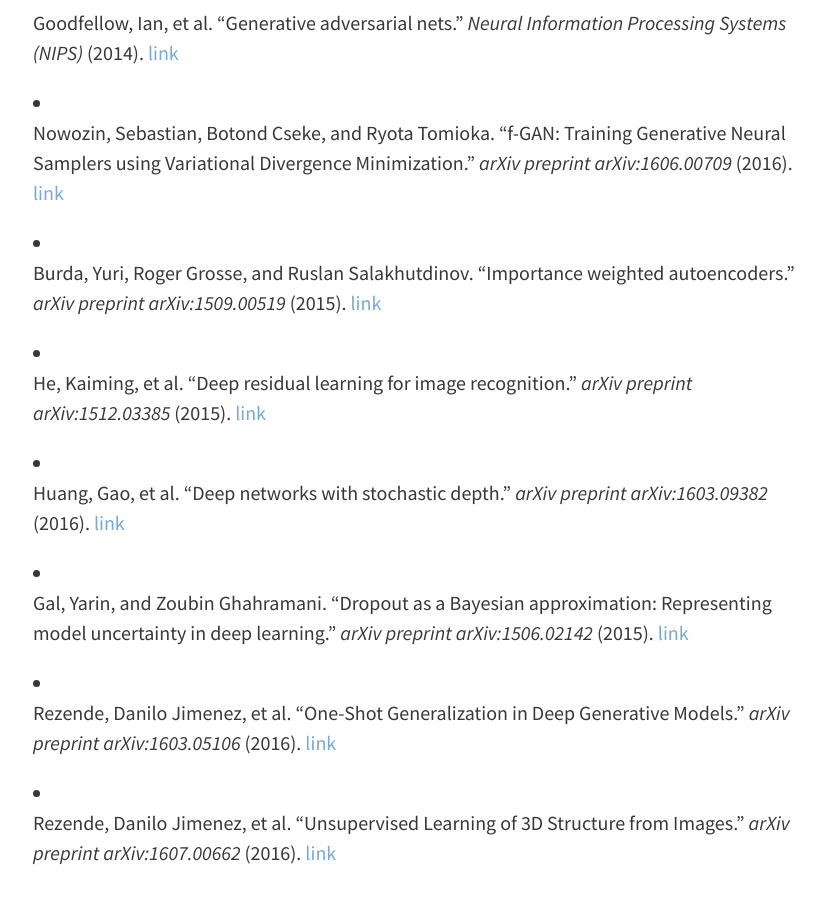
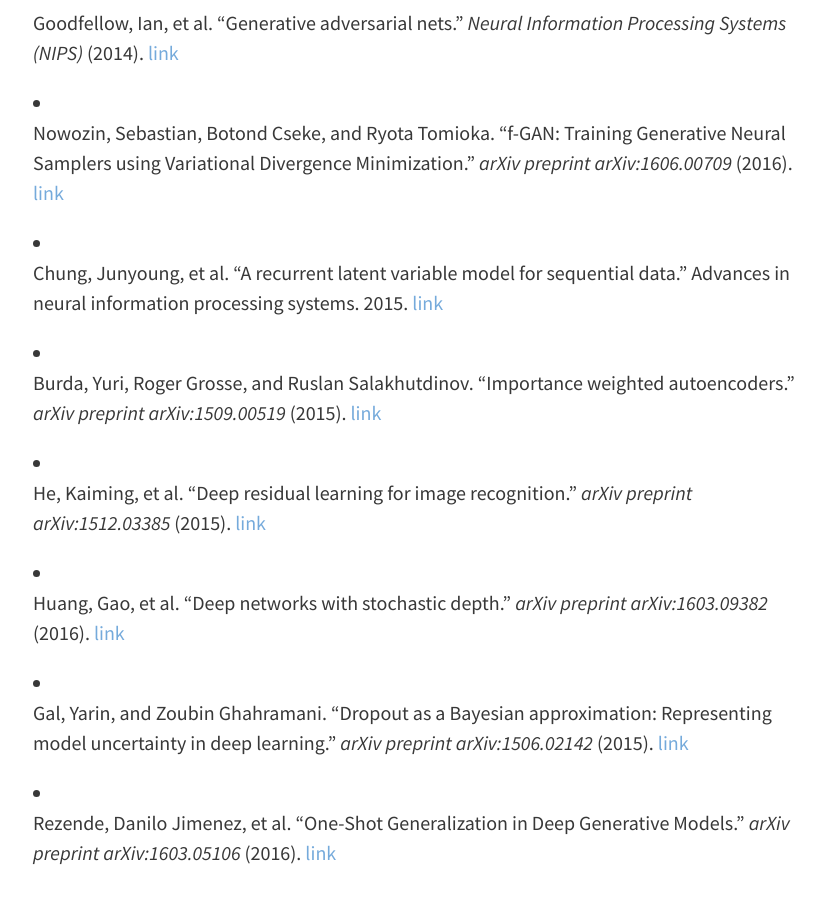
Before and after one commit to casmls/casmls.github.io, a Jekyll site: the page built from papers.md, in a window 1280 px wide and 900 px high, scrolled down 3499 px. Shown: the whole window, without its empty margins (223-1048 px from the left). Built offline with Jekyll 4.4.1, drawn with Linux system fonts in a browser that asks for light colours; nearby versions of some CDN libraries.

Commit message:
Update papers.md

```diff
--- a/papers.md
+++ b/papers.md
@@ -62,6 +62,8 @@
 - Goodfellow, Ian, et al. "Generative adversarial nets." _Neural Information Processing Systems (NIPS)_ (2014). [link](http://papers.nips.cc/paper/5423-generative-adversarial-nets.pdf)
 
 - Nowozin, Sebastian, Botond Cseke, and Ryota Tomioka. "f-GAN: Training Generative Neural Samplers using Variational Divergence Minimization." _arXiv preprint arXiv:1606.00709_ (2016). [link](http://arxiv.org/pdf/1606.00709)
+
+- Chung, Junyoung, et al. "A recurrent latent variable model for sequential data." Advances in neural information processing systems. 2015. [link](https://arxiv.org/pdf/1506.02216.pdf)
 
 - Burda, Yuri, Roger Grosse, and Ruslan Salakhutdinov. "Importance weighted autoencoders." _arXiv preprint arXiv:1509.00519_ (2015). [link](http://arxiv.org/pdf/1509.00519)
 
```
